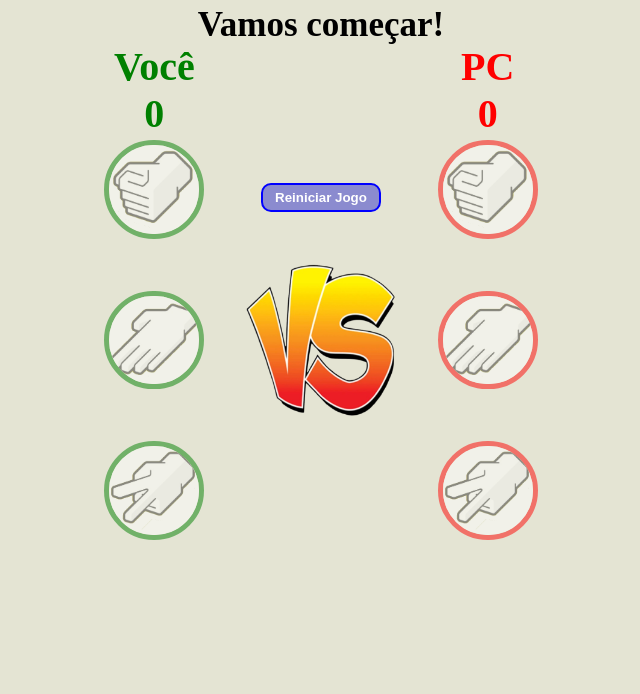
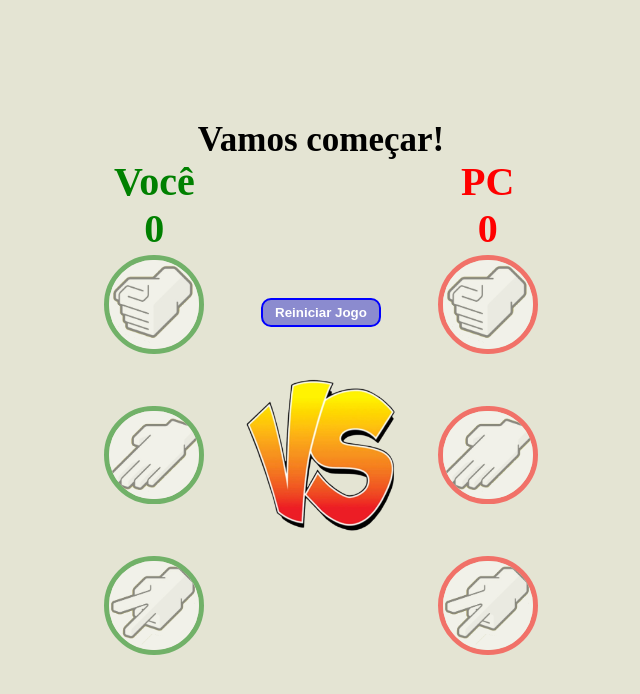
Before and after one commit to LucasCabral97/jokenpo, a plain HTML site: page index.html in a window 1280 px wide. Shown: the whole page, without its empty margins (319-959 px from the left). Drawn offline with Linux system fonts and the light colour scheme.

Commit message:
centralizando o jogo

```diff
--- a/index.html
+++ b/index.html
@@ -9,6 +9,7 @@
 </head>
 
 <body>
+    <div id="centralizar">
         <div id="texto">
             <h2 id="info" style="font-size: 35px;">Vamos começar!</h2>
         </div>
@@ -31,6 +32,7 @@
                 <button onclick="reiniciar()">Reiniciar Jogo</button>
             </div>
         </div>
+    </div>
 
     <script src="js/index.js"></script>
 </body>
--- a/style/estilo.css
+++ b/style/estilo.css
@@ -6,8 +6,12 @@
     background: rgb(228, 228, 211);
 }
 
-h2 {
-    margin: 5px;
+body {
+    margin: 0;
+    height: 100vh;
+    display: flex;
+    justify-content: center;
+    align-items: center;
 }
 
 @media only screen and (max-width :600px) {
@@ -27,6 +31,7 @@ h2 {
     }
 
 }
+
 
 #div_jogo {
     display: grid;
```
Lines whose indentation alone changed are shown as unchanged.
